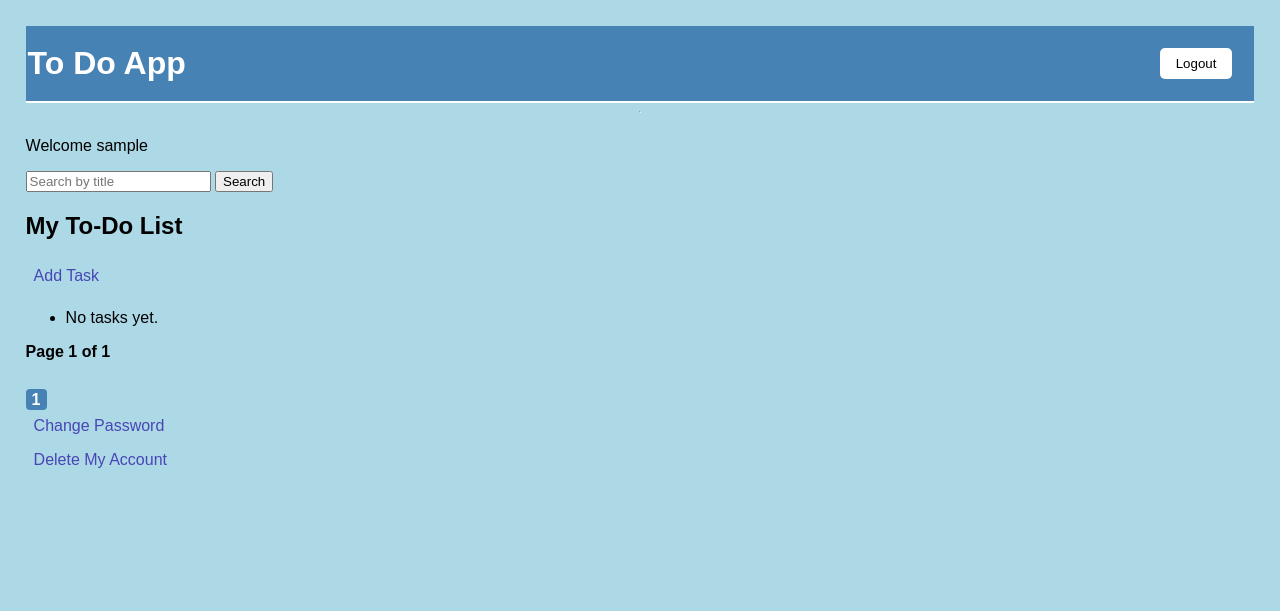
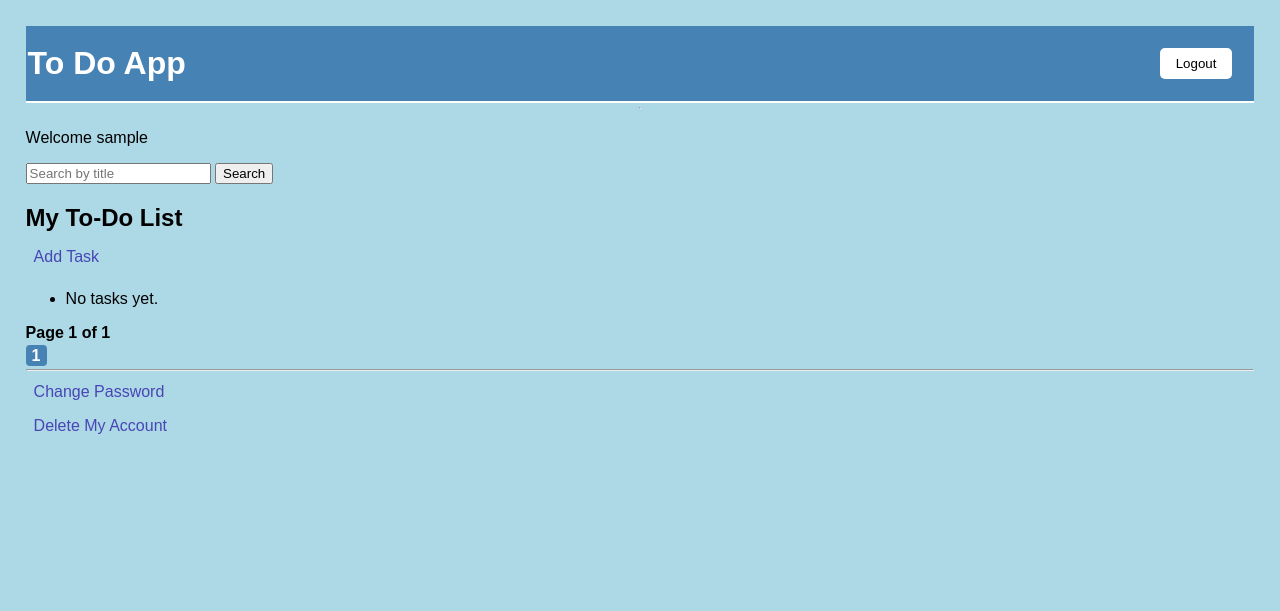
Before and after one commit to AnmolDevero/todo_project, a Django app: page /task/list/ in a window 1280 px wide. Shown: the top 611 px of the page. Run offline with Django 5.2, Linux system fonts and the light colour scheme; the visitor is signed in with stand-in values (Sample User, id 1); data that the repository does not hold is empty.

Commit message:
fix margins

```diff
--- a/todo_app/models.py
+++ b/todo_app/models.py
@@ -1,7 +1,5 @@
 from django.db import models
 # Create your models here.
-
-from django.utils import timezone
 from django.contrib.auth.models import User
 
 
--- a/todo_app/static/style.css
+++ b/todo_app/static/style.css
@@ -16,6 +16,10 @@ body a{
     border-radius: 4px;
 }
 
+h2{
+    margin-bottom: 8px;
+
+}
 
 .top-bar {
     display: flex;
@@ -44,6 +48,11 @@ body a{
 }
 
 
+body hr{
+    margin-bottom: 4px;
+    margin-top: 4px;
+}
+
 
 .pagination {
     margin-top: 6;
@@ -71,6 +80,6 @@ body a{
 
 .pagination span {
   display: block;
-  margin-bottom: 30px;
+  margin-bottom: 5px;
   font-weight: bold;
 }
--- a/todo_app/templates/task_list.html
+++ b/todo_app/templates/task_list.html
@@ -59,8 +59,8 @@
 
     {% if tasks.has_next %}
     <a href="?page={{tasks.next_page_number}}">Next</a> <br> <br>
-      <hr>
     {% endif %}
+    <hr>
 
   </div>
 </div>
```
